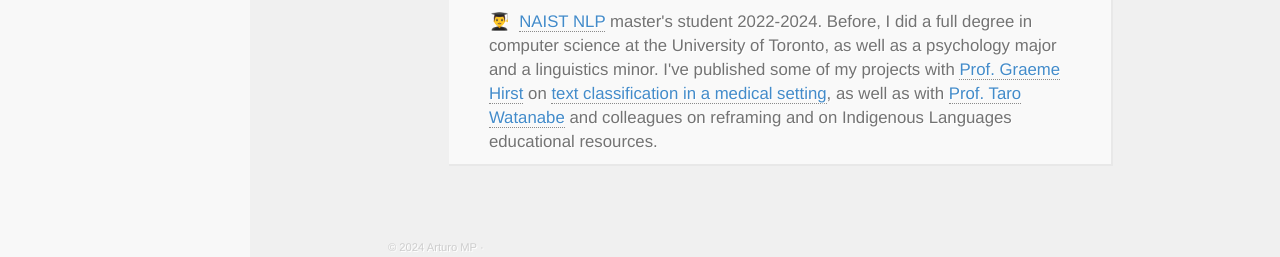
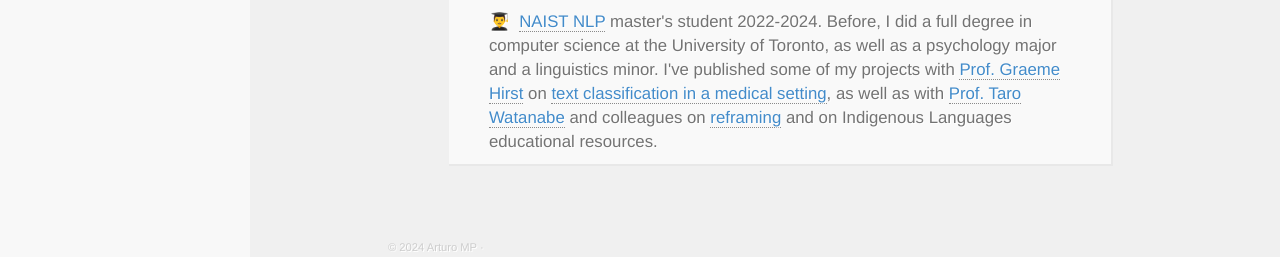
Before and after one commit to arturomp/arturomp.github.io, a Jekyll site: the page built from about.html, in a window 1280 px wide and 1251 px high. Shown: the part 991-1248 px from the top of the window. Built offline with Jekyll 4.4.1, drawn with Linux system fonts in a browser that asks for light colours; nearby versions of some CDN libraries; part of the change alters nothing that is shown.

```diff
--- a/about.html
+++ b/about.html
@@ -68,7 +68,7 @@ title: About
               🕐&nbsp; TL;DR: Before grad school, I was a Natural Language and Data Scientist at <a href="https://www.awakelabs.com/" target="_blank">Awake Labs</a>, a Speech Scientist at <a href="https://www.nuance.com/" target="_blank">Nuance</a>, a Research Assistant in <a href="https://taglab.utoronto.ca/" target="_blank">TAGlab</a> in the <a href="http://web.cs.toronto.edu/" target="_blank">Computer Science department</a> at the <a href="https://www.utoronto.ca/" target="_blank">University of Toronto</a>, and a Software Development intern at <a href="https://psiphon.ca" target="_blank">Psiphon</a>
               <br>
               <br>
-              👨‍🎓&nbsp; <a href="https://nlp.naist.jp/" target="_blank">NAIST NLP</a> master's student 2022-2024. Before, I did a full degree in computer science at the University of Toronto, as well as a psychology major and a linguistics minor. I've published some of my projects with <a href="http://www.cs.toronto.edu/~gh/" target="_blank">Prof. Graeme Hirst</a> on <a href="https://www.ncbi.nlm.nih.gov/pubmed/23920798" target="_blank">text classification in a medical setting</a>, as well as with <a href="http://www.cs.toronto.edu/~gh/" target="_blank">Prof. Taro Watanabe</a> and colleagues on reframing and on Indigenous Languages educational resources.
+              👨‍🎓&nbsp; <a href="https://nlp.naist.jp/" target="_blank">NAIST NLP</a> master's student 2022-2024. Before, I did a full degree in computer science at the University of Toronto, as well as a psychology major and a linguistics minor. I've published some of my projects with <a href="http://www.cs.toronto.edu/~gh/" target="_blank">Prof. Graeme Hirst</a> on <a href="https://www.ncbi.nlm.nih.gov/pubmed/23920798" target="_blank">text classification in a medical setting</a>, as well as with <a href="https://sites.google.com/site/tarowtnb/" target="_blank">Prof. Taro Watanabe</a> and colleagues on <a href="https://drive.google.com/file/d/1sYnDvE5ATFYksxxYUB2kDl0MjZzDBYzt/view?usp=sharing" target="_blank">reframing</a> and on Indigenous Languages educational resources.
             </p>
           </div>
         </div>
```
